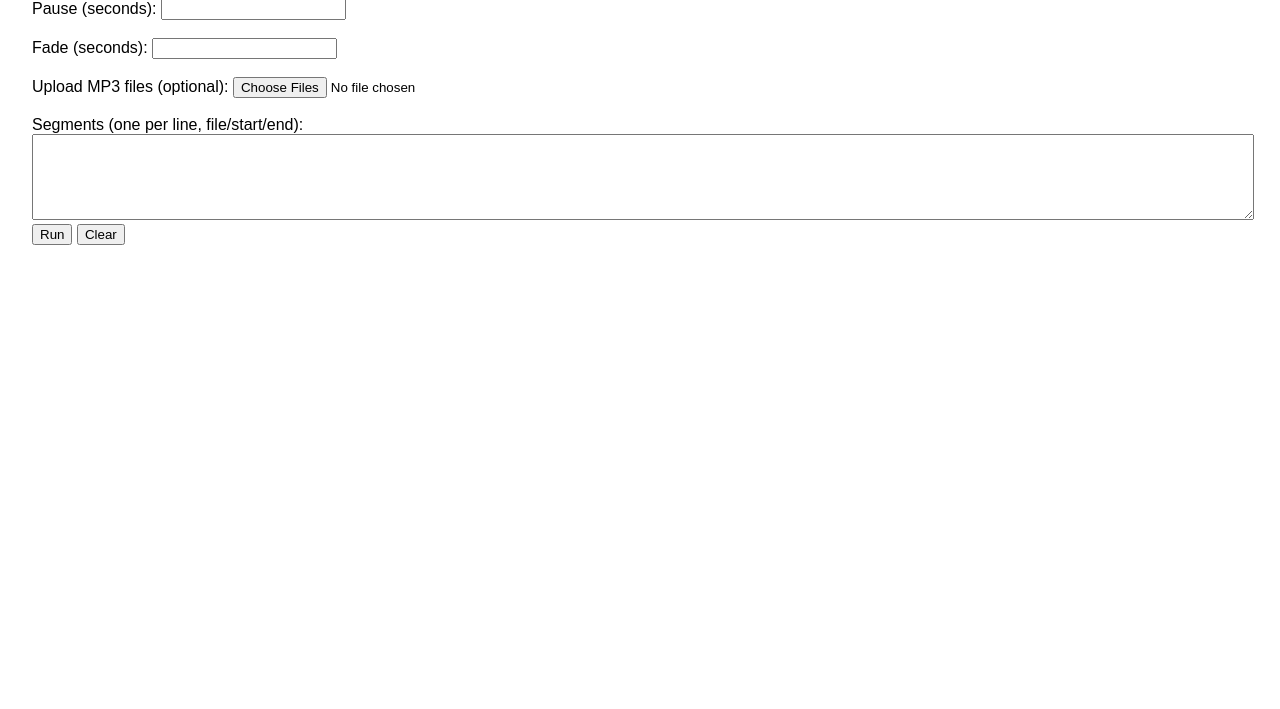
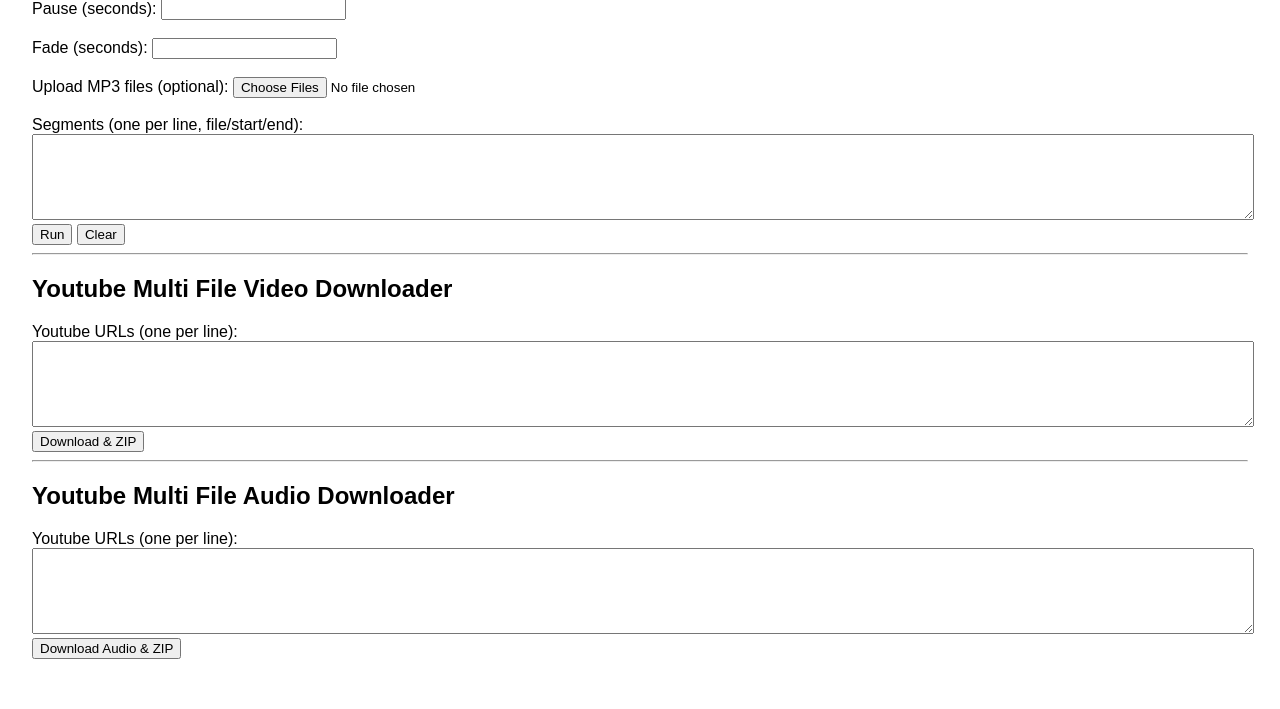
Before and after one commit to mbeatsdjmagic/mashup, a Flask app: page / in a window 1280 px wide. Shown: the part 91-800 px from the top of the page. Run offline with Flask 2, Linux system fonts and the light colour scheme.

Commit message:
video and audio panel youtube downloader

```diff
--- a/app.py
+++ b/app.py
@@ -7,8 +7,11 @@
 import os
 import uuid
 import subprocess
-from flask import Flask, render_template, request, send_from_directory
+from flask import Flask, render_template, request, send_from_directory, redirect, url_for
 from werkzeug.utils import secure_filename
+import zipfile
+import re
+import sys
 
 # Create outputs directory
 OUTPUT_ROOT = os.path.join(os.path.dirname(__file__), 'outputs')
@@ -21,11 +24,19 @@
 def index():
     logs = None
     download_url = None
-    # retain form values (and job ID) across requests
+    # retain form values across requests
     job_id = ''
     pause = ''
     fade = ''
     segments = ''
+    # multi-downloader video state
+    multi_logs = None
+    multi_download_url = None
+    multi_urls = ''
+    # multi-downloader audio state
+    multi_logs_audio = None
+    multi_download_url_audio = None
+    multi_urls_audio = ''
     if request.method == 'POST':
         pause = request.form.get('pause', '').strip()
         fade = request.form.get('fade', '').strip()
@@ -90,6 +101,12 @@
         pause=pause,
         fade=fade,
         segments=segments,
+        multi_logs=multi_logs,
+        multi_download_url=multi_download_url,
+        multi_urls=multi_urls,
+        multi_logs_audio=multi_logs_audio,
+        multi_download_url_audio=multi_download_url_audio,
+        multi_urls_audio=multi_urls_audio,
     )
 
 
@@ -99,5 +116,120 @@
     return send_from_directory(dirpath, filename, as_attachment=True)
 
 
+@app.route('/multi-download', methods=['GET', 'POST'])
+def multi_download():
+    """Download multiple YouTube URLs and zip the results."""
+    # GET: redirect back to main page
+    if request.method == 'GET':
+        print("[multi_download] GET -- redirecting to index", file=sys.stderr)
+        return redirect(url_for('index'))
+
+    # New job directory
+    job_id = uuid.uuid4().hex
+    out_dir = os.path.join(OUTPUT_ROOT, job_id)
+    os.makedirs(out_dir, exist_ok=True)
+
+    print("[multi_download] POST -- starting download", file=sys.stderr)
+    # Read URLs list
+    multi_urls = request.form.get('multi_urls', '').strip()
+    urls = [u.strip() for u in multi_urls.splitlines() if u.strip()]
+    multi_logs = ''
+
+    # Download each URL via yt-dlp
+    for url in urls:
+        try:
+            cmd = ['yt-dlp', '-o', os.path.join(out_dir, '%(title)s.%(ext)s'), url]
+            proc = subprocess.Popen(cmd, stdout=subprocess.PIPE,
+                                    stderr=subprocess.STDOUT, text=True)
+            out, _ = proc.communicate()
+            multi_logs += out + '\n'
+        except Exception as exc:
+            multi_logs += f"Error downloading {url}: {exc}\n"
+
+    # Zip the downloaded files
+    zip_name = 'youtube_multi.zip'
+    zip_path = os.path.join(out_dir, zip_name)
+    try:
+        with zipfile.ZipFile(zip_path, 'w') as zf:
+            for fname in os.listdir(out_dir):
+                if fname == zip_name:
+                    continue
+                # Normalize filename: keep only alphanumeric in base, replace others with hyphen; preserve extension dot
+                base, ext = os.path.splitext(fname)
+                safe_base = re.sub(r'[^0-9A-Za-z]', '-', base)
+                safe_name = f"{safe_base}{ext}"
+                zf.write(os.path.join(out_dir, fname), arcname=safe_name)
+    except Exception as exc:
+        multi_logs += f"Error creating zip: {exc}\n"
+
+    multi_download_url = f'/download/{job_id}/{zip_name}'
+    # Render main page with multi-downloader context
+    return render_template(
+        'index.html',
+        job_id='', logs=None, download_url=None,
+        pause='', fade='', segments='',
+        multi_logs=multi_logs,
+        multi_download_url=multi_download_url,
+        multi_urls=multi_urls,
+        # reset audio downloader panel
+        multi_logs_audio=None,
+        multi_download_url_audio=None,
+        multi_urls_audio='',
+    )
+
+@app.route('/multi-audio', methods=['GET', 'POST'])
+def multi_audio_download():
+    """Download multiple YouTube URLs as MP3 and zip the results."""
+    if request.method == 'GET':
+        print("[multi_audio_download] GET -- redirecting to index", file=sys.stderr)
+        return redirect(url_for('index'))
+
+    print("[multi_audio_download] POST -- starting audio download", file=sys.stderr)
+    job_id = uuid.uuid4().hex
+    out_dir = os.path.join(OUTPUT_ROOT, job_id)
+    os.makedirs(out_dir, exist_ok=True)
+
+    multi_urls_audio = request.form.get('multi_urls_audio', '').strip()
+    urls = [u.strip() for u in multi_urls_audio.splitlines() if u.strip()]
+    multi_logs_audio = ''
+
+    for url in urls:
+        try:
+            cmd = [
+                'yt-dlp', '-x', '--audio-format', 'mp3',
+                '-o', os.path.join(out_dir, '%(title)s.%(ext)s'),
+                url,
+            ]
+            proc = subprocess.Popen(cmd, stdout=subprocess.PIPE,
+                                    stderr=subprocess.STDOUT, text=True)
+            out, _ = proc.communicate()
+            multi_logs_audio += out + '\n'
+        except Exception as exc:
+            multi_logs_audio += f"Error downloading {url}: {exc}\n"
+
+    zip_name = 'youtube_audio_multi.zip'
+    zip_path = os.path.join(out_dir, zip_name)
+    try:
+        with zipfile.ZipFile(zip_path, 'w') as zf:
+            for fname in os.listdir(out_dir):
+                if fname == zip_name:
+                    continue
+                base, ext = os.path.splitext(fname)
+                safe_base = re.sub(r'[^0-9A-Za-z]', '-', base)
+                safe_name = f"{safe_base}{ext}"
+                zf.write(os.path.join(out_dir, fname), arcname=safe_name)
+    except Exception as exc:
+        multi_logs_audio += f"Error creating zip: {exc}\n"
+
+    multi_download_url_audio = f'/download/{job_id}/{zip_name}'
+    return render_template(
+        'index.html', job_id='', logs=None, download_url=None,
+        pause='', fade='', segments='',
+        multi_logs=None, multi_download_url=None, multi_urls='',
+        multi_logs_audio=multi_logs_audio,
+        multi_download_url_audio=multi_download_url_audio,
+        multi_urls_audio=multi_urls_audio,
+    )
+
 if __name__ == '__main__':
     app.run(host='0.0.0.0', port=8020, debug=True)
--- a/templates/index.html
+++ b/templates/index.html
@@ -37,8 +37,50 @@
     <p><a href="{{ download_url }}">Download result</a></p>
   {% endif %}
 
+  <hr>
+  <h2>Youtube Multi File Video Downloader</h2>
+  <form method="post" action="{{ url_for('multi_download') }}">
+    <label>Youtube URLs (one per line):</label><br>
+    <textarea name="multi_urls" rows="6">{{ multi_urls|default('') }}</textarea><br>
+    <button type="submit">Download &amp; ZIP</button>
+  </form>
+
+  <div id="multi-status" style="display:none; margin-top:0.5em; color: #00529B;">
+    <strong>Downloading videos—please wait...</strong>
+  </div>
+
+  {% if multi_logs %}
+    <h3>Video Downloader Logs</h3>
+    <pre>{{ multi_logs }}</pre>
+  {% endif %}
+
+  {% if multi_download_url %}
+    <p><a href="{{ multi_download_url }}">Download ZIP of videos</a></p>
+  {% endif %}
+
+  <hr>
+  <h2>Youtube Multi File Audio Downloader</h2>
+  <form method="post" action="{{ url_for('multi_audio_download') }}">
+    <label>Youtube URLs (one per line):</label><br>
+    <textarea name="multi_urls_audio" rows="6">{{ multi_urls_audio|default('') }}</textarea><br>
+    <button type="submit">Download Audio &amp; ZIP</button>
+  </form>
+  <div id="multi-status-audio" style="display:none; margin-top:0.5em; color: #00529B;">
+    <strong>Downloading audio—please wait...</strong>
+  </div>
+
+  {% if multi_logs_audio %}
+    <h3>Audio Downloader Logs</h3>
+    <pre>{{ multi_logs_audio }}</pre>
+  {% endif %}
+
+  {% if multi_download_url_audio %}
+    <p><a href="{{ multi_download_url_audio }}">Download ZIP of audio files</a></p>
+  {% endif %}
+
   <script>
     document.addEventListener('DOMContentLoaded', function() {
+      // MP3 uploader -> segments autofill
       var fileInput = document.querySelector('input[name="files"]');
       var textarea = document.querySelector('textarea[name="segments"]');
       fileInput.addEventListener('change', function() {
@@ -51,6 +93,29 @@
         var names = Array.from(this.files).map(function(f) { return f.name; });
         textarea.value = names.join('\n');
       });
+
+      // Multi-download form submission log
+      var multiForm = document.querySelector('form[action="{{ url_for('multi_download') }}"]');
+      if (multiForm) {
+        multiForm.addEventListener('submit', function() {
+          console.log('Submitting multi-download, URLs:', document.querySelector('textarea[name="multi_urls"]').value);
+          var status = document.getElementById('multi-status');
+          if (status) { status.style.display = 'block'; }
+          var btn = this.querySelector('button[type="submit"]');
+          if (btn) { btn.disabled = true; }
+        });
+      }
+
+      var audioForm = document.querySelector('form[action="{{ url_for('multi_audio_download') }}"]');
+      if (audioForm) {
+        audioForm.addEventListener('submit', function() {
+          console.log('Submitting multi-audio-download, URLs:', document.querySelector('textarea[name="multi_urls_audio"]').value);
+          var status = document.getElementById('multi-status-audio');
+          if (status) { status.style.display = 'block'; }
+          var btn = this.querySelector('button[type="submit"]');
+          if (btn) { btn.disabled = true; }
+        });
+      }
     });
   </script>
 </body>
```
